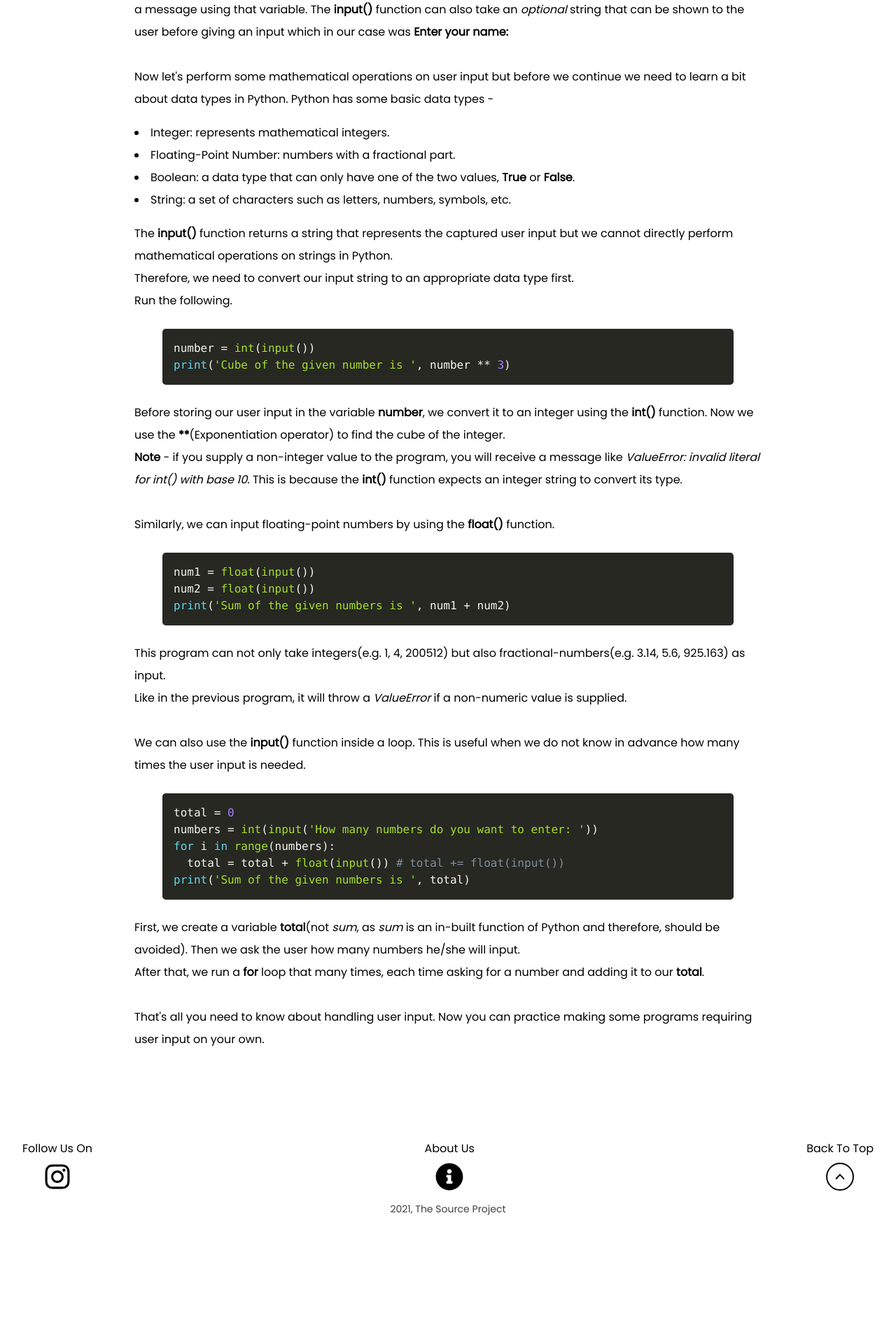
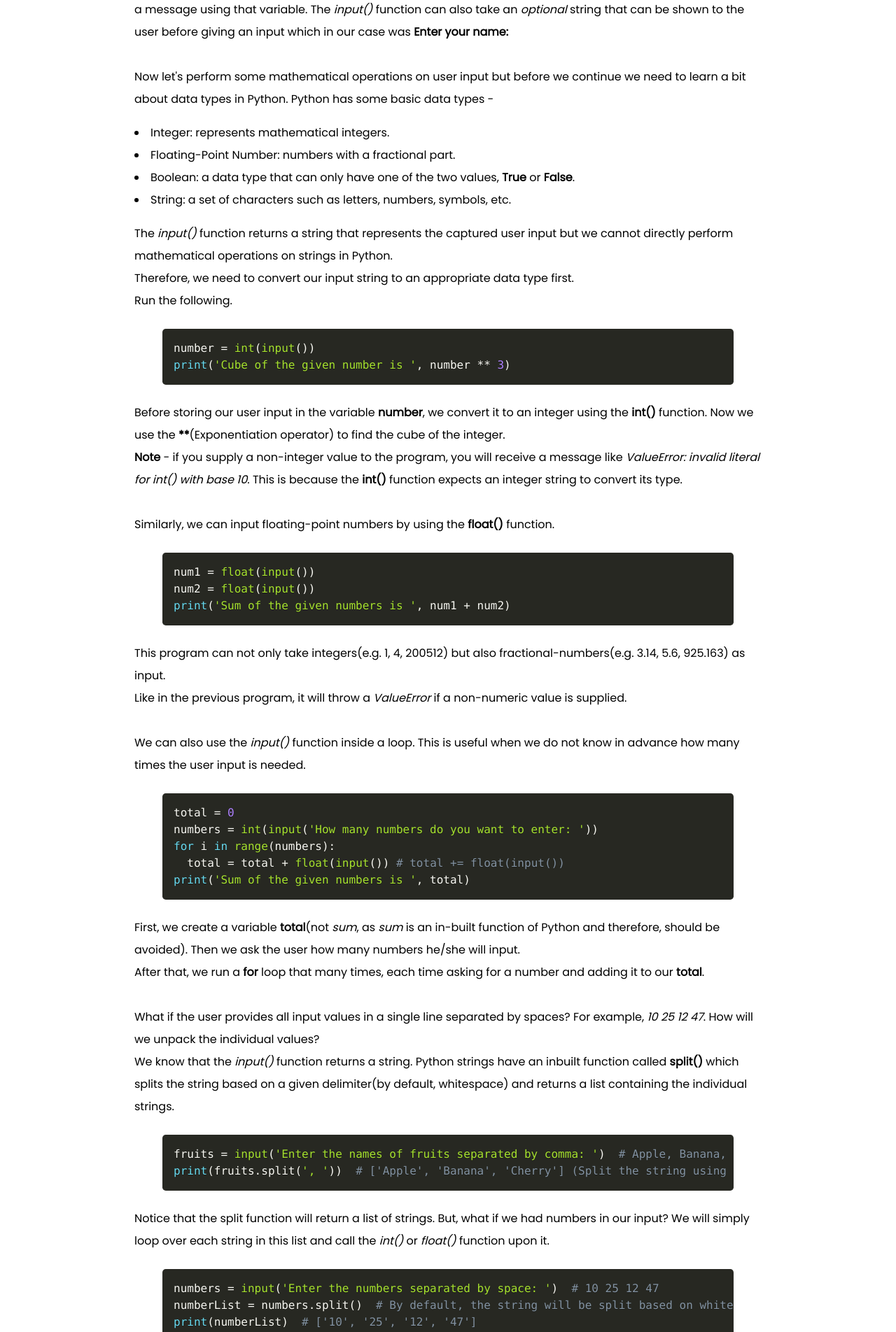
Before and after one commit to thesourceproject/thesourceproject.github.io, a Nuxt app: page /article/4 in a window 1280 px wide. Shown: the part 880-2784 px from the top of the page at 70% size. Before the commit the page ends 2635 px from the top, so only its background shows below. Built offline with nearby package versions, Linux system fonts and the light colour scheme; a web font is replaced by a local one.

Commit message:
article 4 update

```diff
--- a/pages/article/4.vue
+++ b/pages/article/4.vue
@@ -11,12 +11,7 @@
         While developing Python applications we often need to allow user
         interaction, either to obtain necessary data or to direct the flow of
         our program. Python enables this functionality through its inbuilt
-        <a
-          class="text-text-3 hover:underline focus:underline focus:outline-none"
-          href="https://docs.python.org/3/library/functions.html#input"
-          target="_blank"
-          >input()</a
-        >
+        <strong>input()</strong>
         function. In this tutorial, we will learn how to use it to create
         dynamic applications.<br />
         <strong>Note</strong> - This tutorial assumes you have some basic
@@ -44,7 +39,7 @@ print('Hello', name)"
         <em>Hello</em>, then space, and then your name.<br />
         What we did here was that we captured the user input and stored it in a
         variable called <strong>name</strong> and then printed a message using
-        that variable. The <strong>input()</strong> function can also take an
+        that variable. The <em>input()</em> function can also take an
         <em>optional</em> string that can be shown to the user before giving an
         input which in our case was <strong>Enter your name:</strong
         ><br /><br />
@@ -64,8 +59,8 @@ print('Hello', name)"
         </li>
       </ul>
       <p class="mt-4">
-        The <strong>input()</strong> function returns a string that represents
-        the captured user input but we cannot directly perform mathematical
+        The <em>input()</em> function returns a string that represents the
+        captured user input but we cannot directly perform mathematical
         operations on strings in Python.<br />
         Therefore, we need to convert our input string to an appropriate data
         type first.<br />
@@ -101,9 +96,9 @@ print('Sum of the given numbers is ', num1 + num2)"
         fractional-numbers(e.g. 3.14, 5.6, 925.163) as input.<br />
         Like in the previous program, it will throw a <em>ValueError</em> if a
         non-numeric value is supplied.<br /><br />
-        We can also use the <strong>input()</strong> function inside a loop.
-        This is useful when we do not know in advance how many times the user
-        input is needed.
+        We can also use the <em>input()</em> function inside a loop. This is
+        useful when we do not know in advance how many times the user input is
+        needed.
       </p>
       <CodeSnippet
         code="total = 0
@@ -120,8 +115,50 @@ print('Sum of the given numbers is ', total)"
         After that, we run a <strong>for</strong> loop that many times, each
         time asking for a number and adding it to our
         <strong>total</strong>.<br /><br />
-        That's all you need to know about handling user input. Now you can
-        practice making some programs requiring user input on your own.
+        What if the user provides all input values in a single line separated by
+        spaces? For example, <em>10 25 12 47</em>. How will we unpack the
+        individual values?<br />
+        We know that the <em>input()</em> function returns a string. Python
+        strings have an inbuilt function called <strong>split()</strong> which
+        splits the string based on a given delimiter(by default, whitespace) and
+        returns a list containing the individual strings.
+      </p>
+      <CodeSnippet
+        code="fruits = input('Enter the names of fruits separated by comma: ')  # Apple, Banana, Cherry
+print(fruits.split(', '))  # ['Apple', 'Banana', 'Cherry'] (Split the string using the delimiter ', ')"
+        lang="language-python"
+      />
+      <p>
+        Notice that the split function will return a list of strings. But, what
+        if we had numbers in our input? We will simply loop over each string in
+        this list and call the <em>int()</em> or <em>float()</em> function upon
+        it.
+      </p>
+      <CodeSnippet
+        code="numbers = input('Enter the numbers separated by space: ')  # 10 25 12 47
+numberList = numbers.split()  # By default, the string will be split based on whitespace.
+print(numberList)  # ['10', '25', '12', '47']
+for i in range(len(numberList)):
+    numberList[i] = int(numberList[i])  # Convert each string to an integer.
+print(numberList)  # [10, 25, 12, 47]"
+        lang="language-python"
+      />
+      <p>
+        Luckily, Python has an easier way of doing this with the help of the
+        <strong>map()</strong> function. The <em>map()</em> function returns an
+        iterator that applies the given function to each of the items in the
+        iterable(list). We wrap this in a <em>list()</em> function call so that
+        we obtain the list from this iterator.
+      </p>
+      <CodeSnippet
+        code="numbers = input('Enter the numbers separated by space: ')  # 10 25 12 47
+numberList = list(map(int, numbers.split()))
+print(numberList)  # [10, 25, 12, 47]"
+        lang="language-python"
+      />
+      <p>
+        That's all you need to know about handling user input in Python. Now you
+        can practice making some programs requiring user input on your own.
       </p>
     </article>
   </main>
--- a/pages/article/8.vue
+++ b/pages/article/8.vue
@@ -41,8 +41,7 @@
         makes it easy to calculate the address of any position.
       </p>
       <CodeSnippet
-        code="// Java
-import java.util.Arrays; // Only required for using the Arrays.toString() function.
+        code="import java.util.Arrays; // Only required for using the Arrays.toString() function.
 class DataStructures {
     public static void main(String args[]) {
         int array[] = new int[5]; // Create a primitive int array.
@@ -65,8 +64,7 @@ class DataStructures {
         <em>java.util</em> package(like the others below).
       </p>
       <CodeSnippet
-        code="// Java
-import java.util.*;
+        code="import java.util.*;
 class DataStructures {
     public static void main(String args[]) {
         List<Integer> arrayList = new ArrayList<>(); // Create an ArrayList of Integer type.
@@ -110,8 +108,7 @@ class DataStructures {
         to the <strong>LIFO</strong>(last in first out) rule.
       </p>
       <CodeSnippet
-        code="// Java
-import java.util.*;
+        code="import java.util.*;
 class DataStructures {
     public static void main(String args[]) {
         ArrayDeque<Character> stack = new ArrayDeque<>(); // Create an ArrayDeque of Character type.
@@ -152,8 +149,7 @@ class DataStructures {
         <strong>FIFO</strong>(first in first out) rule.
       </p>
       <CodeSnippet
-        code='// Java
-import java.util.*;
+        code='import java.util.*;
 class DataStructures {
     public static void main(String args[]) {
         Queue<String> queue = new ArrayDeque<>(); // Create a Queue of String type.
@@ -189,8 +185,7 @@ class DataStructures {
         key(1 in case of numbers).
       </p>
       <CodeSnippet
-        code="// Java
-import java.util.*;
+        code="import java.util.*;
 class DataStructures {
     public static void main(String args[]) {
         Set<Integer> set = new HashSet<>(); // Create an empty set.
@@ -233,8 +228,7 @@ class DataStructures {
         <strong>k</strong> is the length of the key.
       </p>
       <CodeSnippet
-        code="// Java
-import java.util.*;
+        code="import java.util.*;
 class DataStructures {
     public static void main(String args[]) {
         Map<Character, String> map = new HashMap<>(); // Create an empty map(Character to String)
@@ -280,8 +274,7 @@ class DataStructures {
         max-heaps) in O(log n) time.
       </p>
       <CodeSnippet
-        code="// Java
-import java.util.*;
+        code="import java.util.*;
 class DataStructures {
     public static void main(String args[]) {
         Queue<Integer> minHeap = new PriorityQueue<>(); // Create a new min-heap.
--- a/pages/article/9.vue
+++ b/pages/article/9.vue
@@ -39,8 +39,7 @@
         makes it easy to calculate the address of any position.
       </p>
       <CodeSnippet
-        code="# Python3
-array = []  # Create a new list. Same as -> array = list()
+        code="array = []  # Create a new list. Same as -> array = list()
 print(array)  # []
 array.append(3)  # Add value 3 to the end of list.
 array.append(6)
@@ -71,8 +70,7 @@ print(array)  # [7]"
         to the <strong>LIFO</strong>(last in first out) rule.
       </p>
       <CodeSnippet
-        code="# Python3
-stack = []
+        code="stack = []
 print(stack)  # []
 stack.append('A')  # Push 'A' onto the stack.
 stack.append('B')
@@ -99,8 +97,7 @@ print(stack)  # ['A']"
         <strong>FIFO</strong>(first in first out) rule.
       </p>
       <CodeSnippet
-        code="# Python3
-from collections import deque  # Import the deque module.
+        code="from collections import deque  # Import the deque module.
 queue = deque()  # Create a queue.
 print(queue)  # deque([])
 queue.append('Apple')  # Add 'Apple' to the right(back of the queue)
@@ -133,8 +130,7 @@ print(queue)  # deque(['Banana'])"
         key(1 in case of numbers).
       </p>
       <CodeSnippet
-        code="# Python3
-set1 = set()  # Create an empty set. Avoid using names of inbuilt functions as variable names.
+        code="set1 = set()  # Create an empty set. Avoid using names of inbuilt functions as variable names.
 print(set1)  # set()
 set1.add(3)  # Add 3 to the set.
 set1.add(6)
@@ -160,8 +156,7 @@ for num in set1:
         <strong>k</strong> is the length of the key.
       </p>
       <CodeSnippet
-        code="# Python3
-map = {}  # Create a new map(dictionary). Same as -> map = dict()
+        code="map = {}  # Create a new map(dictionary). Same as -> map = dict()
 print(map)  # {}
 map['A'] = 'Apple'  # Map the key 'A' to the value &quot;Apple&quot;
 map['B'] = 'Banana'
@@ -196,8 +191,7 @@ for value in map.values():
         max-heaps) in O(log n) time.
       </p>
       <CodeSnippet
-        code="# Python3
-import heapq
+        code="import heapq
 heap = []  # Create an empty list which will be used as a min-heap.
 heapq.heappush(heap, 2)  # Add 2 to the heap.
 heapq.heappush(heap, 5)
```
